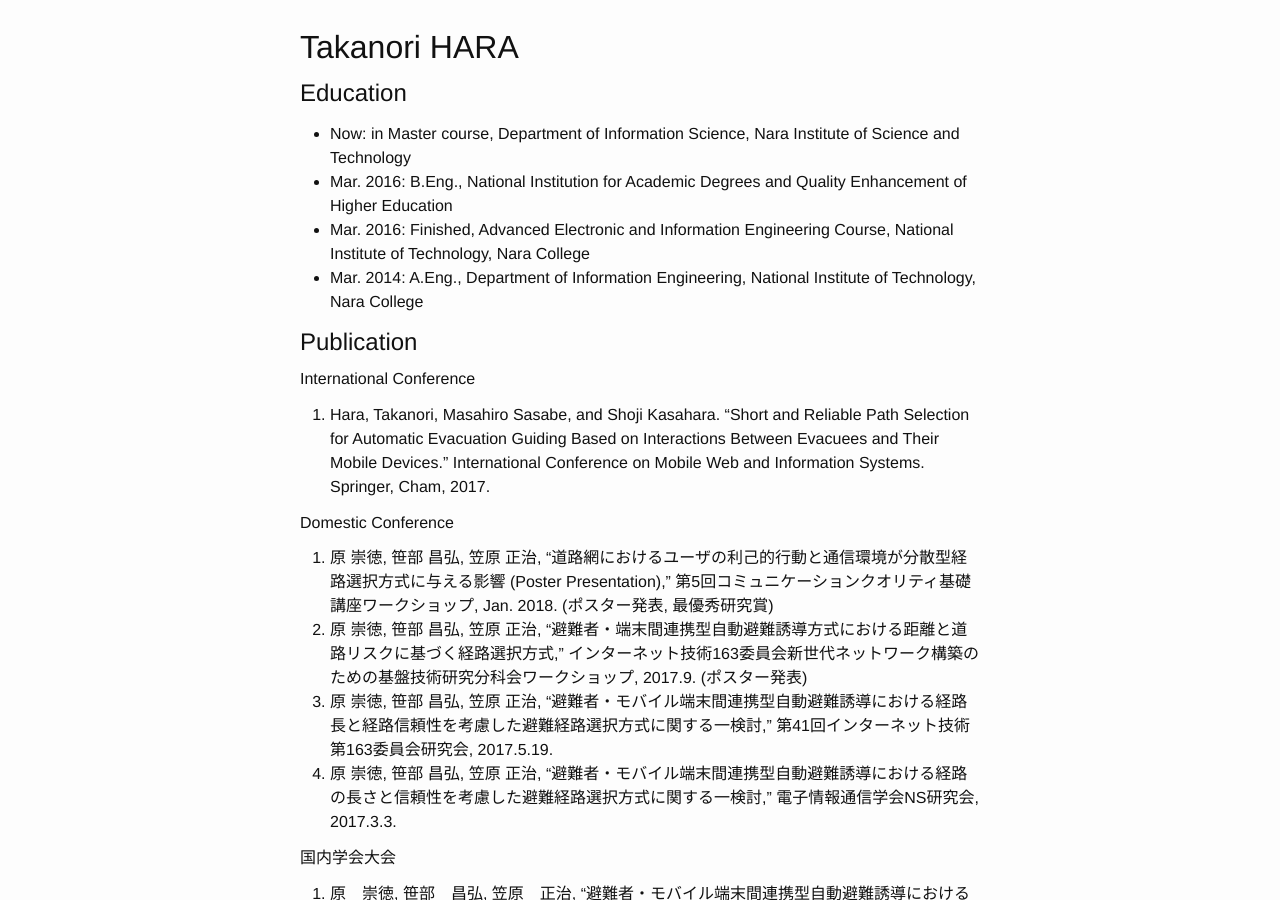
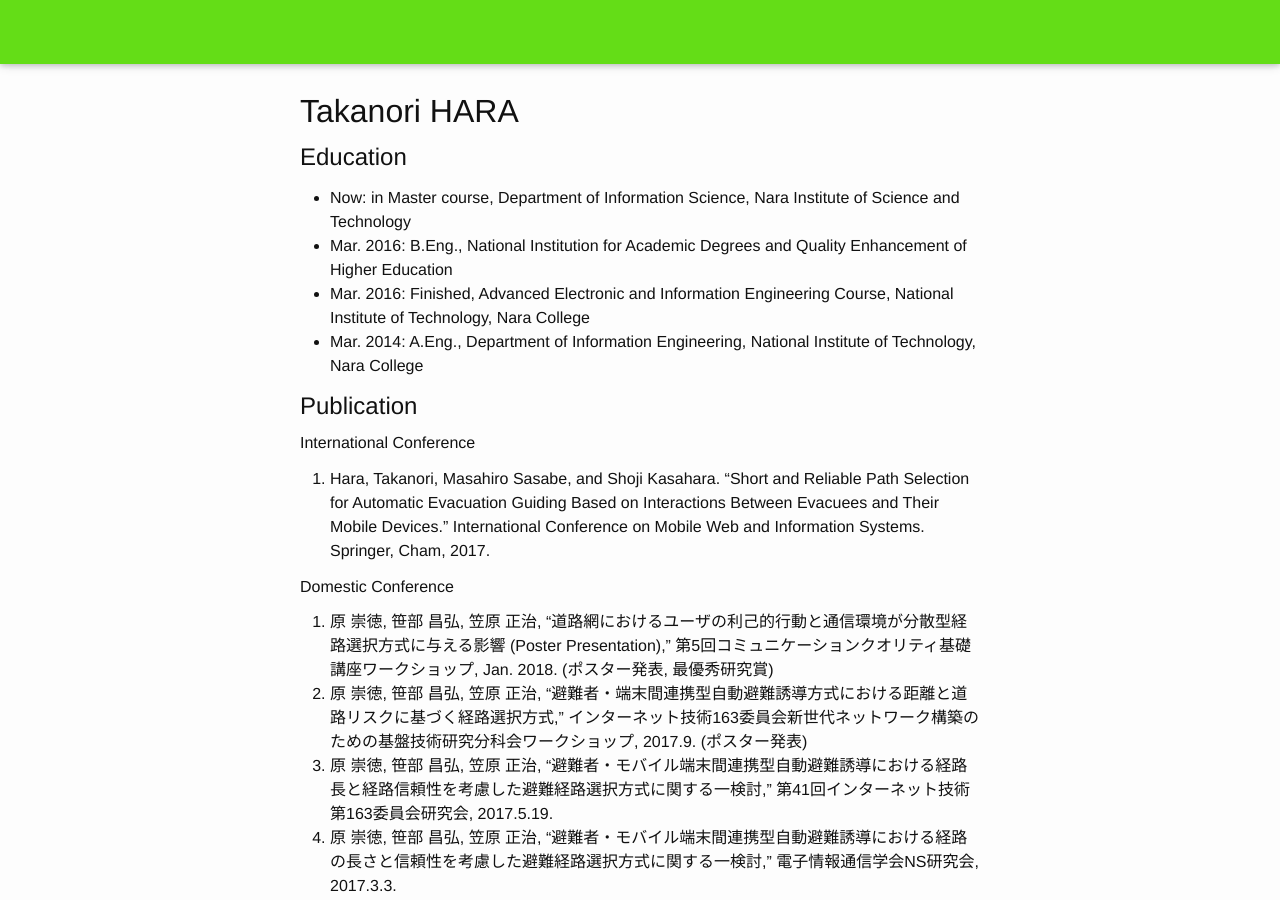
Before and after one commit to oakeshott/oakeshott.github.io, a Jekyll site: the page built from index.md, in a window 1280 px wide and 900 px high. Built offline with Jekyll 4.4.1, drawn with Linux system fonts in a browser that asks for light colours; Markdown is read by kramdown in place of the engine named in the settings.

Commit message:
Commit at 2018-03-11 10:18:48

```diff
--- a/_includes/header.html
+++ b/_includes/header.html
@@ -3,3 +3,7 @@
 <script type="text/javascript" src="/assets/js/materialize.min.js"></script>
 <script type="text/javascript" src="/assets/js/navigation.js"></script>
 <script src="{{ site.baseurl }}/bower_components/simple-jekyll-search/dest/jekyll-search.js" type="text/javascript"></script>
+<div class="navbar-fixed">
+  <nav class=" light-green accent-4">
+  </nav>
+</div>
```
Also changed, not shown: 1 other file.
